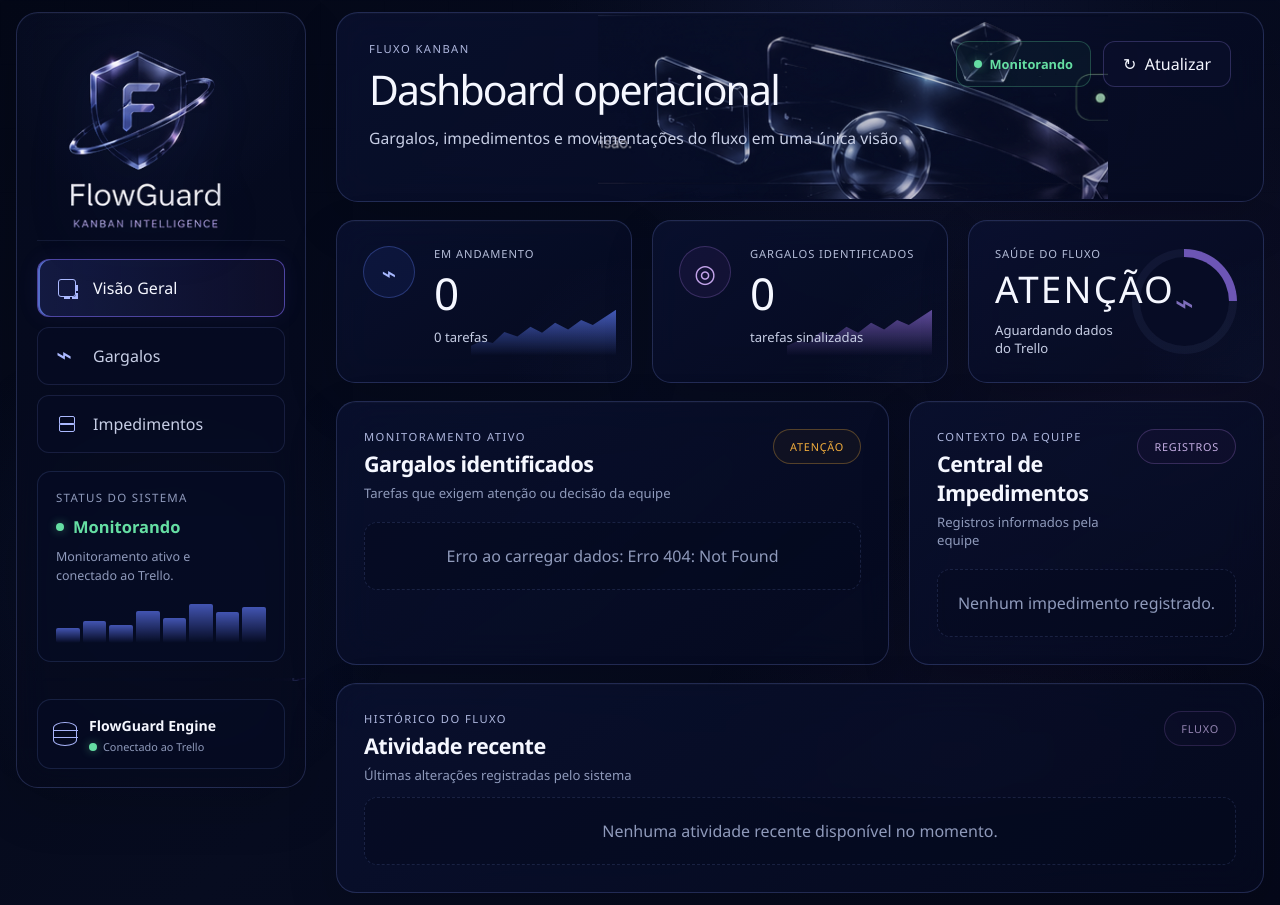
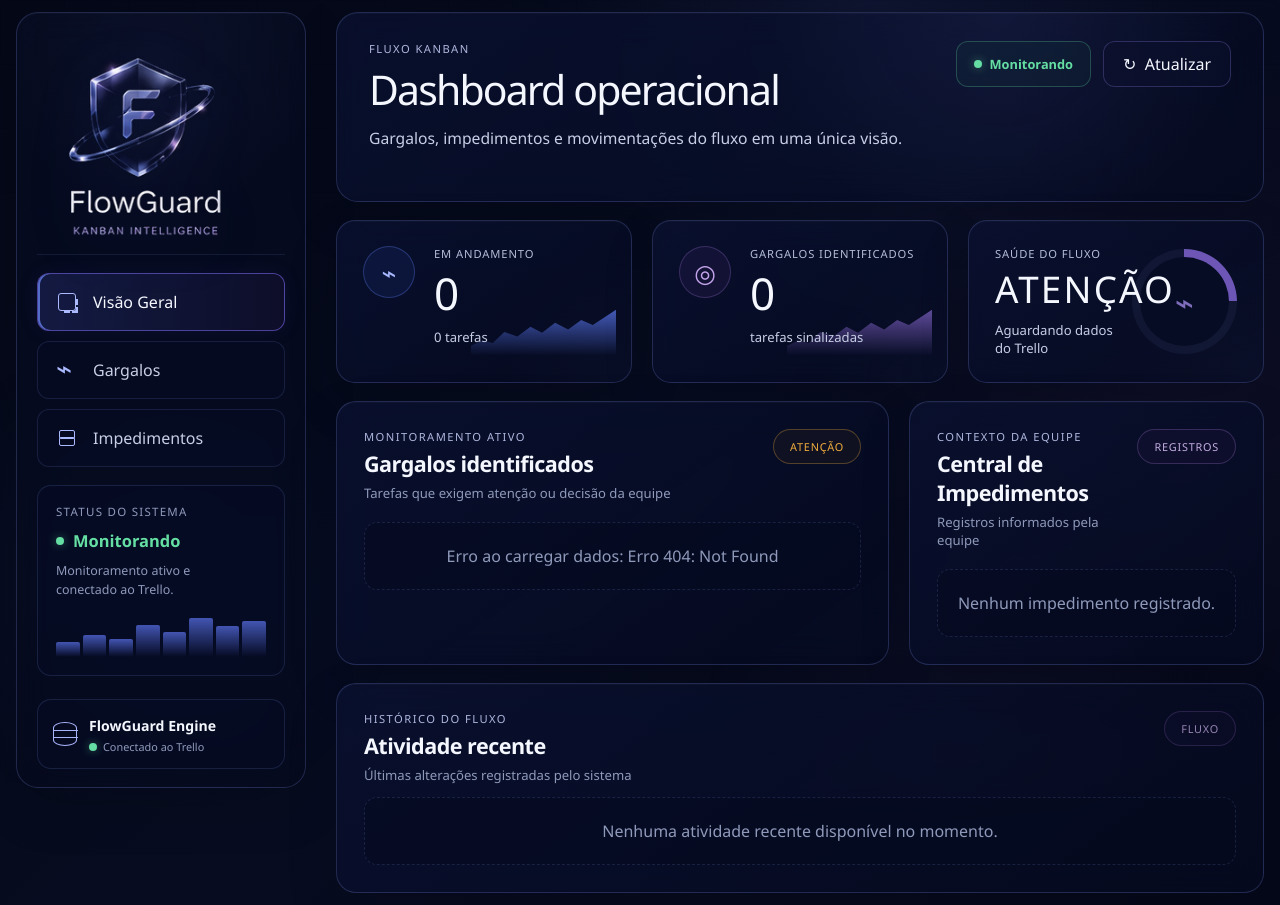
Before and after one commit to stumpfdenise/bot-trello-gargalos, a website: page dashboard.html in a window 1280 px wide. Drawn offline with Linux system fonts and the light colour scheme; no server answers.

Commit message:
style: simplifica elementos visuais do dashboard

```diff
--- a/dashboard.html
+++ b/dashboard.html
@@ -40,10 +40,6 @@
         </div>
       </div>
 
-      <div class="sidebar-art" aria-hidden="true">
-        <img src="assets/sidebar-glass.png" alt="" />
-      </div>
-
       <div class="engine-card">
         <span class="engine-icon" aria-hidden="true"></span>
         <div>
@@ -60,8 +56,6 @@
           <h1>Dashboard operacional</h1>
           <p>Gargalos, impedimentos e movimentações do fluxo em uma única visão.</p>
         </div>
-
-        <img class="hero-reference" src="assets/hero-glass.png" alt="" aria-hidden="true" />
 
         <div class="topbar-actions">
           <span class="status-pill">Monitorando</span>
--- a/style.css
+++ b/style.css
@@ -235,22 +235,6 @@
 .micro-chart i:nth-child(5){height:25px}.micro-chart i:nth-child(6){height:39px}
 .micro-chart i:nth-child(7){height:31px}.micro-chart i:nth-child(8){height:36px}
 
-.sidebar-art {
-  position:relative;
-  height:230px;
-  margin:-2px -20px 0;
-  overflow:hidden;
-  pointer-events:none;
-}
-.sidebar-art img {
-  position:absolute;
-  width:310px;
-  left:-7px;
-  top:-25px;
-  opacity:.76;
-  filter:brightness(.90) saturate(.70) drop-shadow(0 20px 35px rgba(43,61,155,.10));
-}
-
 .engine-card {
   margin-top:auto;
   padding:14px 15px;
@@ -297,6 +281,9 @@
   overflow:hidden;
   display:flex;
   align-items:flex-start;
+  background:
+    radial-gradient(circle at 72% 0%, rgba(92, 105, 196, .11), transparent 34%),
+    linear-gradient(145deg, rgba(10, 17, 48, .79), rgba(5, 10, 31, .72));
 }
 .topbar-copy { position:relative; z-index:3; flex:1 1 0; min-width:0; max-width:610px; }
 .eyebrow,
@@ -319,17 +306,6 @@
   color:var(--secondary);
   font-size:.98rem;
   overflow-wrap:break-word;
-}
-.hero-reference {
-  position:absolute;
-  z-index:1;
-  right:155px;
-  top:-3px;
-  width:510px;
-  height:190px;
-  object-fit:contain;
-  opacity:.86;
-  filter:brightness(.95) saturate(.62) contrast(1.02);
 }
 .topbar-actions {
   position:relative;
@@ -663,7 +639,6 @@
 
 @media (max-width: 1250px) {
   .app-shell { grid-template-columns:250px minmax(0,1fr); gap:18px; }
-  .hero-reference { right:95px; opacity:.55; }
   .activity-list { grid-template-columns:repeat(3,minmax(0,1fr)); }
 }
 @media (max-width: 980px) {
@@ -671,10 +646,8 @@
   .sidebar { position:relative; height:auto; min-height:0; top:0; }
   .brand-reference { height:150px; }
   .brand-reference img { width:180px;height:145px; }
-  .sidebar-art { display:none; }
   .engine-card { margin-top:0; }
   .metrics,.main-grid { grid-template-columns:1fr; }
-  .hero-reference { display:none; }
 }
 @media (max-width: 650px) {
   .app-shell { margin:6px auto; }
```
